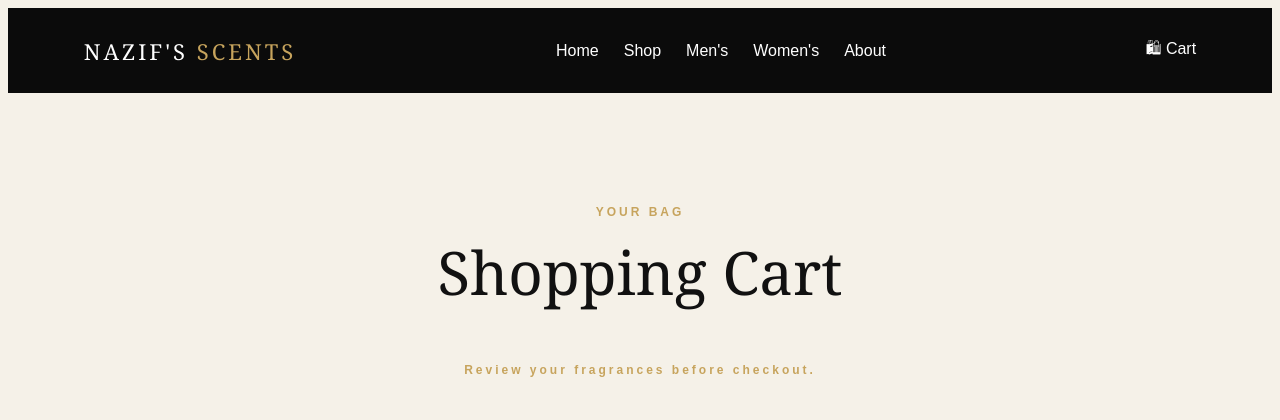
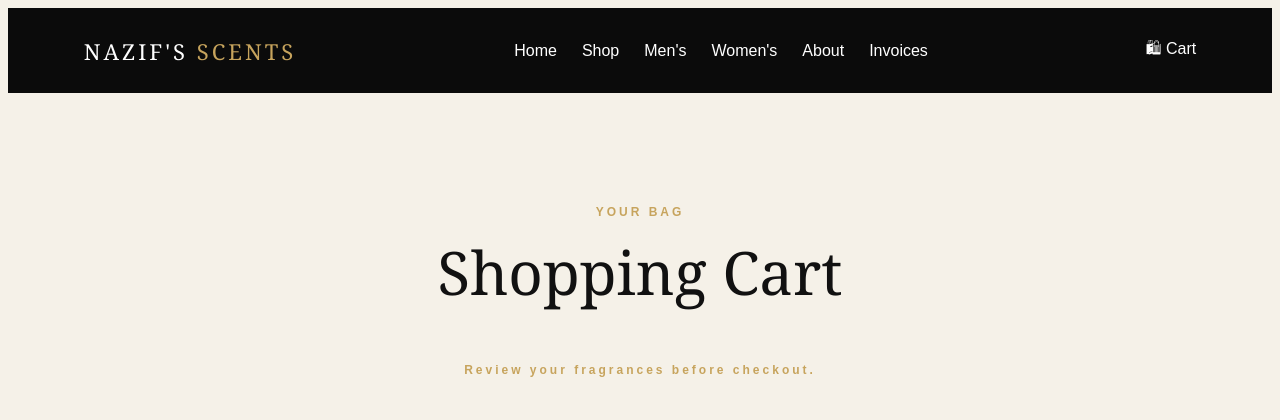
Before and after one commit to naasernaz1/vss-code-website, a Flask app: page /cart in a window 1280 px wide. Shown: the top 420 px of the page. Run offline with Flask 3, Linux system fonts and the light colour scheme.

Commit message:
playing around with base.html

```diff
--- a/templates/base.html
+++ b/templates/base.html
@@ -12,8 +12,10 @@
     </title>
 
     <link rel="stylesheet"
-          href="{{ url_for('static',
-          filename='CSS/style.css') }}">
+          href="{{ url_for(
+              'static',
+              filename='CSS/style.css'
+          ) }}">
 </head>
 
 <body>
@@ -26,10 +28,16 @@
 
     <nav>
         <a href="{{ url_for('home') }}">Home</a>
+
         <a href="{{ url_for('shop') }}">Shop</a>
+
         <a href="{{ url_for('men') }}">Men's</a>
+
         <a href="{{ url_for('women') }}">Women's</a>
+
         <a href="{{ url_for('about') }}">About</a>
+
+        <a href="{{ url_for('invoices') }}">Invoices</a>
     </nav>
 
     <a href="{{ url_for('cart') }}" class="cart-link">
@@ -38,11 +46,17 @@
 
 </header>
 
-{% block content %}{% endblock %}
+
+<main>
+    {% block content %}{% endblock %}
+</main>
+
 
 <footer>
 
-    <h2>NAZIF'S SCENTS</h2>
+    <h2>
+        NAZIF'S SCENTS
+    </h2>
 
     <p>
         Luxury-inspired fragrances for every occasion.
@@ -53,6 +67,3 @@
     </p>
 
 </footer>
-
-</body>
-</html>
```
